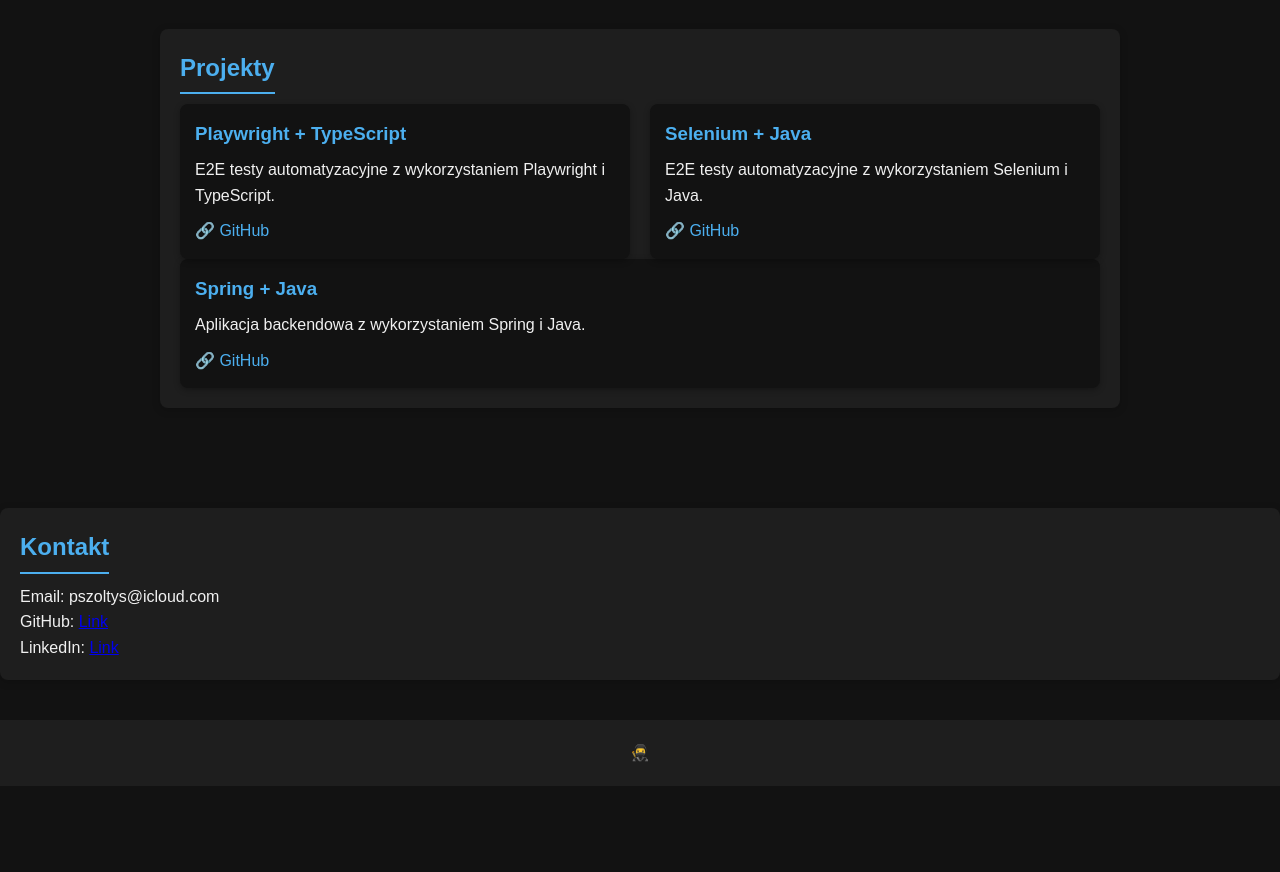
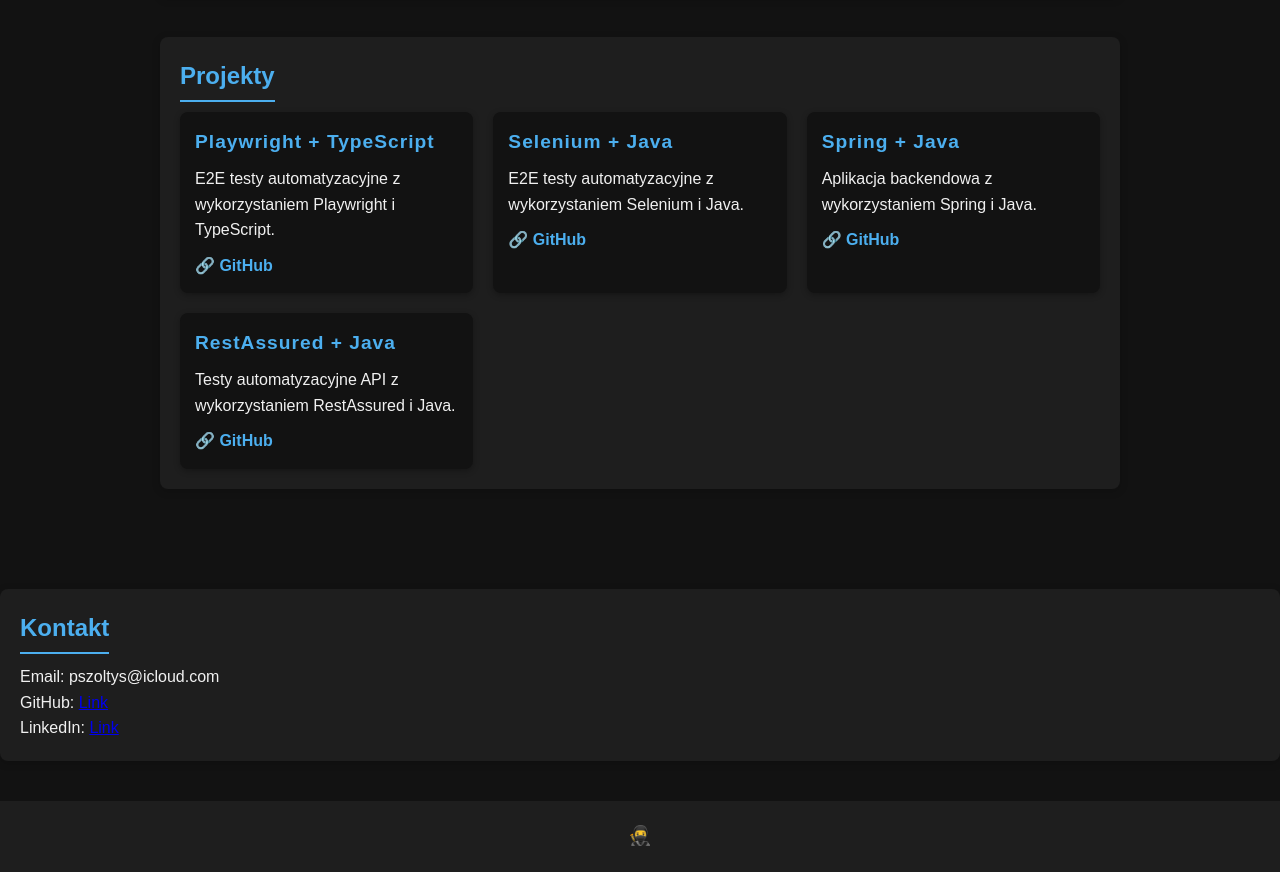
Before and after one commit to PaawelSz/PaawelSz.github.io, a plain HTML site: page index.html in a window 1280 px wide. Shown: the part 618-1490 px from the top of the page. Before the commit the page ends 1404 px from the top, so only its background shows below. Drawn offline with Linux system fonts and the light colour scheme.

Commit message:
adding rest assured project

```diff
--- a/index.html
+++ b/index.html
@@ -37,6 +37,8 @@
       header p {
         font-size: 1.2rem;
         color: var(--accent-color);
+        font-weight: 500;
+        margin-top: 8px;
       }
 
       /* Language button */
@@ -107,12 +109,21 @@
       .project-card h3 {
         color: var(--accent-color);
         margin-bottom: 8px;
+        font-size: 1.2rem;
+        font-weight: 700;
+        letter-spacing: 1px;
       }
       .project-card a {
         display: inline-block;
         margin-top: 10px;
         color: var(--accent-color);
         text-decoration: none;
+        font-weight: 600;
+        transition: color 0.2s;
+      }
+      .project-card a:hover {
+        color: #fff;
+        text-decoration: underline;
       }
 
       footer {
@@ -120,16 +131,24 @@
         padding: 20px;
         margin-top: 20px;
         background: var(--card-bg);
+        border-radius: var(--border-radius);
+        box-shadow: var(--card-shadow);
+        font-size: 1.2rem;
+        color: var(--accent-color);
       }
 
       @media (max-width: 600px) {
         header h1 {
-          font-size: 1.8rem;
+          font-size: 1.5rem;
         }
         header p {
           font-size: 1rem;
         }
+        section {
+          padding: 12px;
         }
+      }
+  @import url('https://fonts.googleapis.com/css2?family=Inter:wght@400;500;700;800&display=swap');
     </style>
   </head>
   <body>
@@ -190,7 +209,6 @@
             </p>
             <a href="https://github.com/PaawelSz/selenium_java" target="_blank">🔗 GitHub</a>
           </div>
-        </div>
             <div class="project-card">
               <h3 data-pl="Spring + Java" data-en="Spring + Java"></h3>
               <p
@@ -199,6 +217,16 @@
               >
               </p>
               <a href="https://github.com/PaawelSz/patient_registration_git" target="_blank">🔗 GitHub</a>
+            </div>
+            <div class="project-card">
+              <h3 data-pl="RestAssured + Java" data-en="RestAssured + Java"></h3>
+              <p
+                data-pl="Testy automatyzacyjne API z wykorzystaniem RestAssured i Java."
+                data-en="API automation tests using RestAssured and Java."
+              >
+              </p>
+              <a href="https://github.com/PaawelSz/api-tests" target="_blank">🔗 GitHub</a>
+            </div>
         </div>
         </div>
       </section>
@@ -213,7 +241,9 @@
       </section>
     </div>
 
-    <footer>
+      <div class="neon-smoke"></div>
+
+    <footer style="position: relative; z-index: 2;">
       <span
         data-pl="🥷"
         data-en="🥷"
```
Lines whose indentation alone changed are shown as unchanged.
